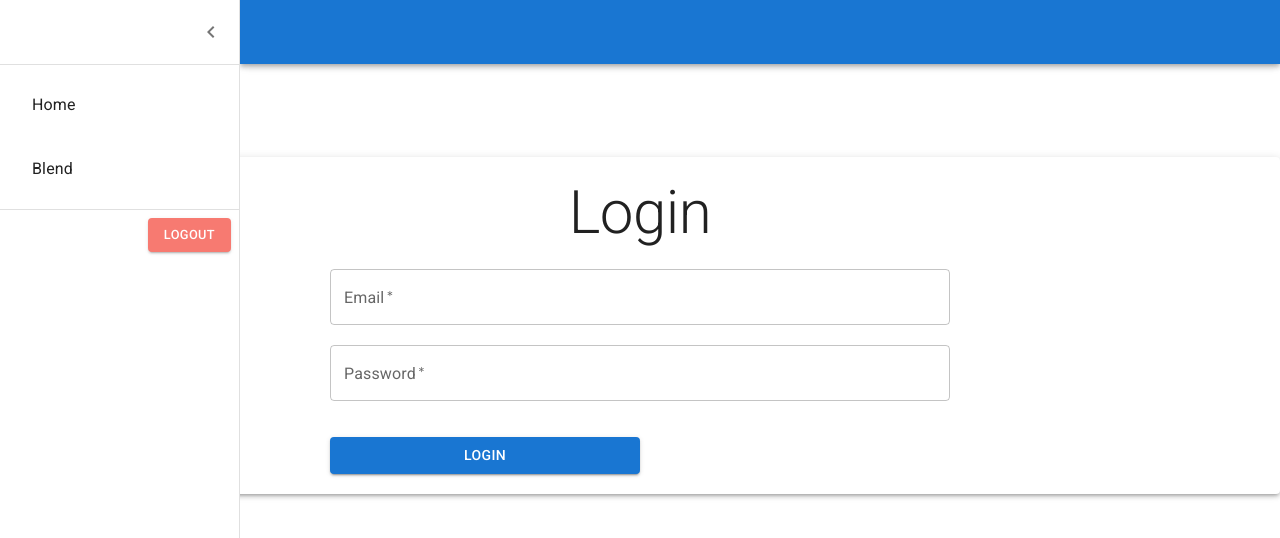
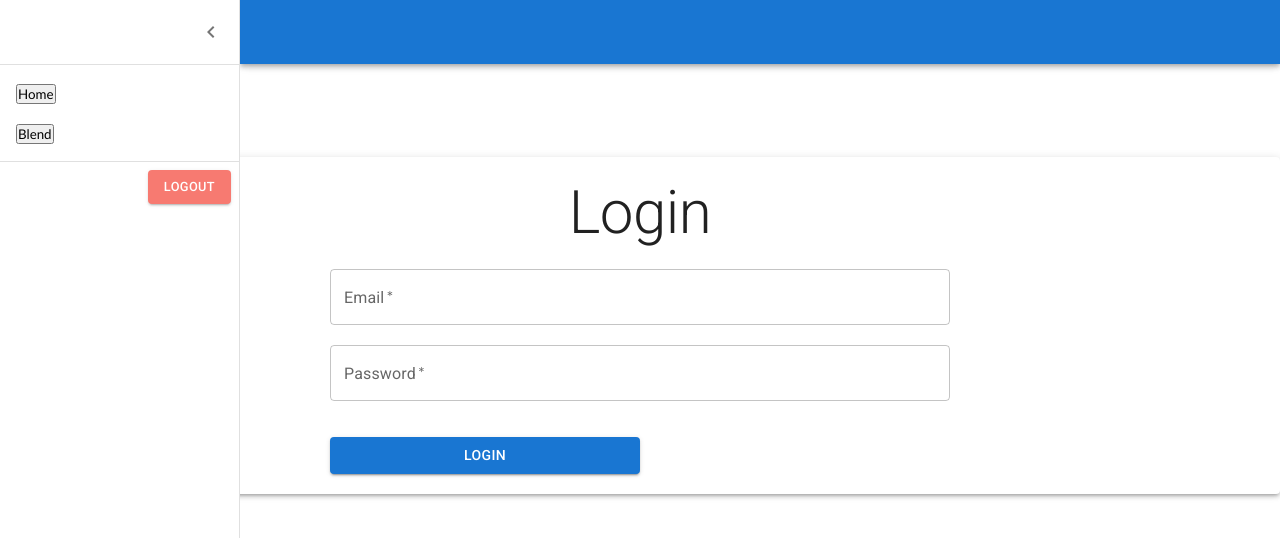
Before and after one commit to eoinmoney78/teamGit, a React (Create React App) app in the folder Expressonist/client/: page / in a window 1280 px wide. Both pictures are taken after a click on the button "open drawer". Shown: the top 538 px of the page. Built offline with nearby package versions, Linux system fonts and the light colour scheme.

Commit message:
router functionality

```diff
--- a/Expressonist/client/src/components/layout/TemporaryDrawer.js
+++ b/Expressonist/client/src/components/layout/TemporaryDrawer.js
@@ -1,6 +1,7 @@
 import * as React from 'react';
-import { styled, useTheme, Link} from '@mui/material/styles';
+import { styled, useTheme} from '@mui/material/styles';
 import Box from '@mui/material/Box';
+import { Link } from 'react-router-dom';
 import Drawer from '@mui/material/Drawer';
 import CssBaseline from '@mui/material/CssBaseline';
 import MuiAppBar from '@mui/material/AppBar';
@@ -14,6 +15,7 @@
 import ChevronRightIcon from '@mui/icons-material/ChevronRight';
 import ListItem from '@mui/material/ListItem';
 import ListItemButton from '@mui/material/ListItemButton';
+import { useNavigate } from 'react-router-dom';
 import ListItemIcon from '@mui/material/ListItemIcon';
 import ListItemText from '@mui/material/ListItemText';
 import InboxIcon from '@mui/icons-material/MoveToInbox';
@@ -21,6 +23,7 @@
 import Logout from '../auth/logout/Logout';
 
 const drawerWidth = 240;
+
 
 const Main = styled('main', { shouldForwardProp: (prop) => prop !== 'open' })(
   ({ theme, open }) => ({
@@ -121,16 +124,21 @@
         <List>
 
             <ListItem>
-              <ListItemButton>
-                <ListItemText> Home </ListItemText>
-              </ListItemButton>
+              <Link to ="/dashboard">
+
+                <button> Home </button>
+
+              </Link>
             </ListItem>
 
             <ListItem>
-              <ListItemButton>
-                <ListItemText> Blend </ListItemText>
-              </ListItemButton>
-            </ListItem>
+
+            <Link to ="/add-coffee">
+
+              <button> Blend </button>
+
+            </Link>
+          </ListItem>
 
         </List>
         <Divider />
```
